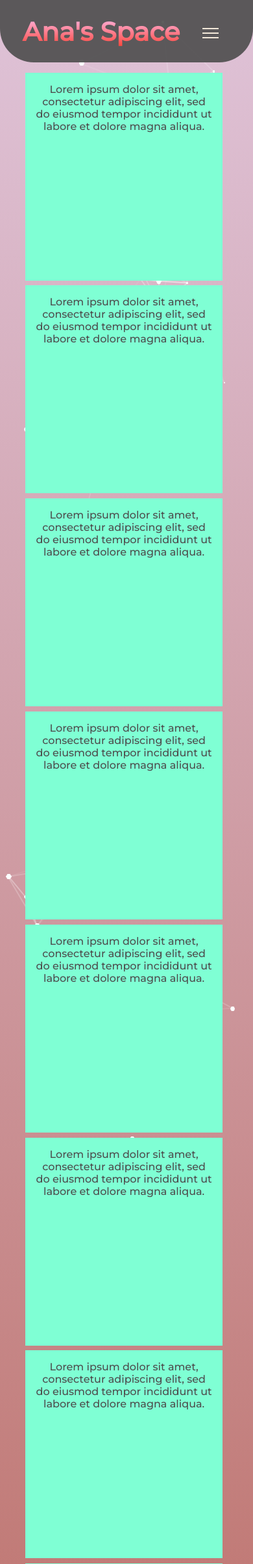
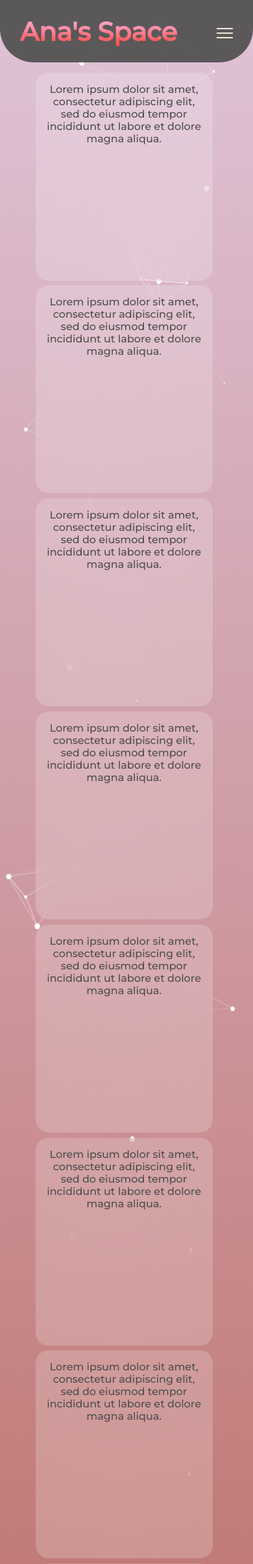
Before and after one commit to AnaSRamalhete/site, a PHP site: page /projects.php in a window 390 px wide. Shown: the top 2407 px of the page at 65% size. Run offline with PHP 8.4, Linux system fonts and the light colour scheme; a stand-in replaces the project's code that opens the database connection; some libraries are stand-ins or nearby versions.

Commit message:
Adjusting projects section and nav bar

```diff
--- a/web/header.php
+++ b/web/header.php
@@ -44,7 +44,7 @@
         <!-- -->
 
         <nav class="navbar" id="mainNav">
-            <div class="logo">Ana's Space</div>
+            <a href="/ist425052"><div class="logo">Ana's Space</div></a>
             <ul class="nav_linkS">
                 <a class="navbar_link nav-link-active" id="about" href="index.php#sectionAbout">About Me</a>
                 <a class="navbar_link" id="timeline" href="index.php#sectionTimeline">Career's Path</a>
--- a/web/javascript/app.js
+++ b/web/javascript/app.js
@@ -46,7 +46,7 @@ window.addEventListener('scroll', ()=>{
         const sectionTop = section.offsetTop;
         const sectionHeight = section.clientHeight;
 
-        if(pageYOffset >= (sectionTop-sectionHeight/5)){
+        if(pageYOffset >= (sectionTop -sectionHeight/4)){
             currentSection=section.getAttribute('id');
         }
     });
--- a/web/style/styles.css
+++ b/web/style/styles.css
@@ -27,6 +27,10 @@ nav{
     position: sticky;
     z-index:999;
     left:0; top: 0; width: 100%;
+}
+
+nav a{
+    text-decoration: none;
 }
 
 .navbar{
@@ -133,7 +137,7 @@ nav{
     .nav_linkS{
         background: rgb(77, 77, 77);
         position: absolute;
-        right: 0px;
+        right: 0;
         height: 15rem;
         top: 4.5rem;
         display: flex;
@@ -154,7 +158,6 @@ nav{
 
     .burguer{
         display: block;
-        flex: 0.5;
     }
 
 }
@@ -250,7 +253,6 @@ nav{
     margin-right: 10px;
     color: rgb(243, 232, 217);
     align-items: center;
-    /* text-align: center;  */
 }
 .footer-row .social-links a i{
     margin-top: 10px;
@@ -299,17 +301,14 @@ nav{
     height: fit-content(100%);
     margin-top: 2em;
     margin-bottom: 2em;
-    /*background-color:rgba(152, 175, 216, 0.2);*/
 }
 
 .profile-pic{
-    /*background: rgb(24, 24, 24);*/
     align-items: center;
     margin: 0 15px;
 }
 .profile-pic img{
     max-height: 20em;
-
     -webkit-border-radius: 50%; /* Mask for profile image */
     border-radius: 50%;
 }
--- a/web/style/styles_projects.css
+++ b/web/style/styles_projects.css
@@ -5,8 +5,7 @@
     display: flex;
     flex-wrap: wrap;
     flex-direction: row;
-    /* align-content: space-between; */
-    justify-content: space-between;
+    justify-content: space-around;
     row-gap: 2vw;
 }
 
@@ -14,8 +13,57 @@
     color: rgb(77, 77, 77);
     font-size: 1em;
     padding: 1em;
-    width: 20em;
-    height: 20em;
+    width: 20vw;
+    height: 20vw;
     text-align: center;
-    background-color: aquamarine;
+    background: rgba(255, 255, 255,0.2);
+    -webkit-backdrop-filter: blur(40px);
+    backdrop-filter: blur(40px);
+    border-radius: 20px;
+
+    transition: color 0.5s linear; /* vendorless fallback */
+    -o-transition: color 0.5s linear; /* opera */
+    -ms-transition: color 0.5s linear; /* IE 10 */
+    -moz-transition: color 0.5s linear; /* Firefox */
+    -webkit-transition: color 0.5s linear; /*safari and chrome */
 }
+
+.project-slide:hover {
+    width: 25vw;
+    /* height: 25vw; */
+    transition: all 0.2s ease-in;
+}
+.project-slide:not(:hover){
+    transition: all 0.2s ease-in;
+}
+
+
+@media screen and (max-width:1500px){
+
+    .project-slide{
+        font-size: 1em;
+        width: 30vw;
+        height: 30vw;
+    }
+
+    .project-slide:hover {
+        width: 35vw;
+        /* height: 25vw; */
+        transition: all 0.2s ease-in;
+    }
+}
+
+@media screen and (max-width:1000px){
+
+    .project-slide{
+        font-size: 1em;
+        width: 70vw;
+        height: 20em;
+    }
+
+    .project-slide:hover {
+        width: 75vw;
+        /* height: 25vw; */
+        transition: all 0.2s ease-in;
+    }
+}
```
Also changed, not shown: web/footer.php (indentation only).
